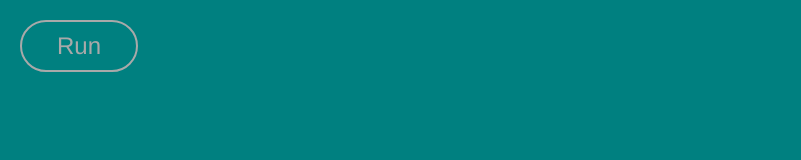
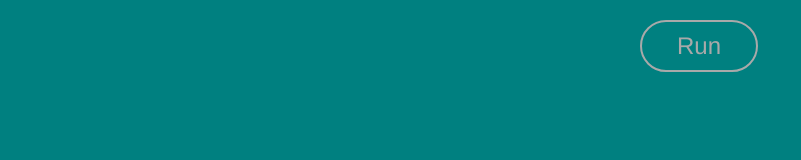
Before and after one commit to MKM421/d3-test, a plain HTML site: page index.html in a window 1280 px wide. Shown: the whole page, without its empty margins (0-801 px from the left). Drawn offline with nearby package versions, Linux system fonts and the light colour scheme.

Commit message:
Move button

```diff
--- a/css/main.css
+++ b/css/main.css
@@ -40,7 +40,7 @@ a:hover {
   border-radius:40px;
   z-index:9999;
   top:20px;
-  left:20px;
+  left:50%;
   font-size:24px;
   padding:10px 35px;
   color:darkgrey;
```
